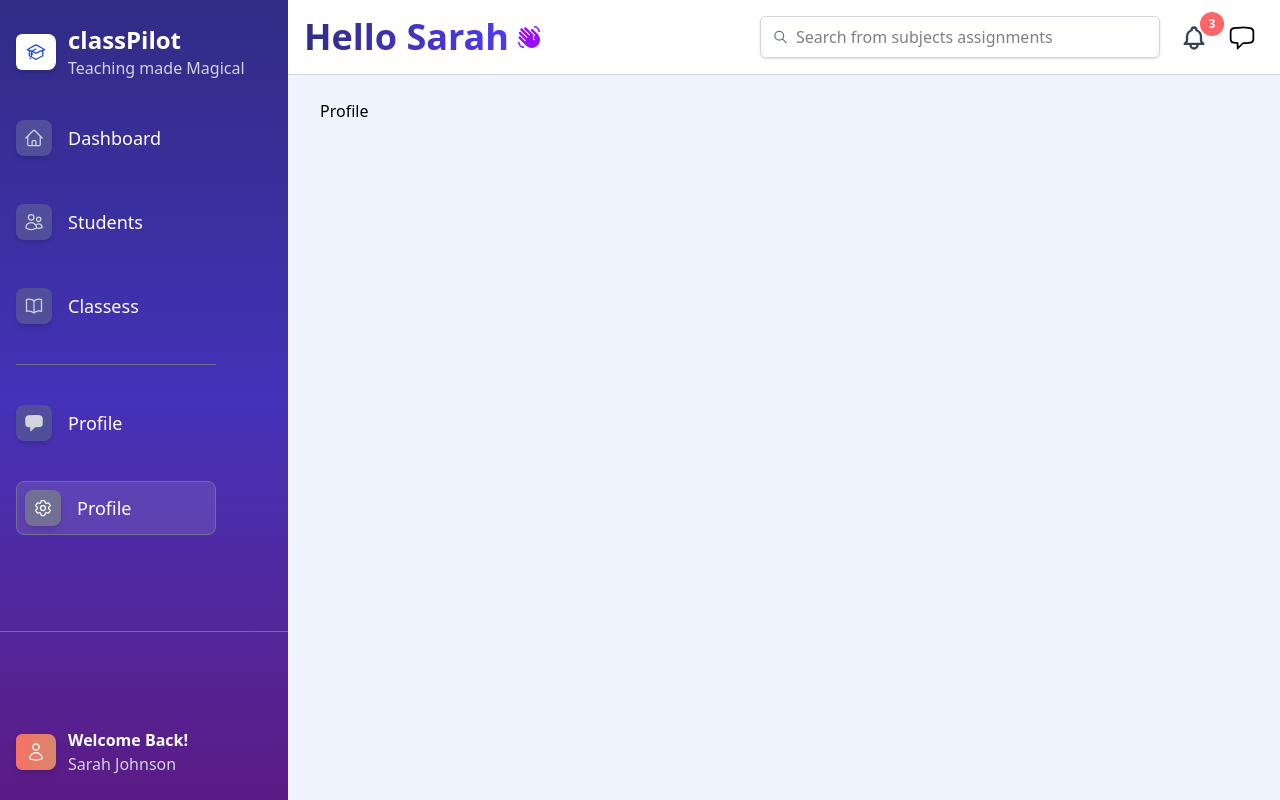
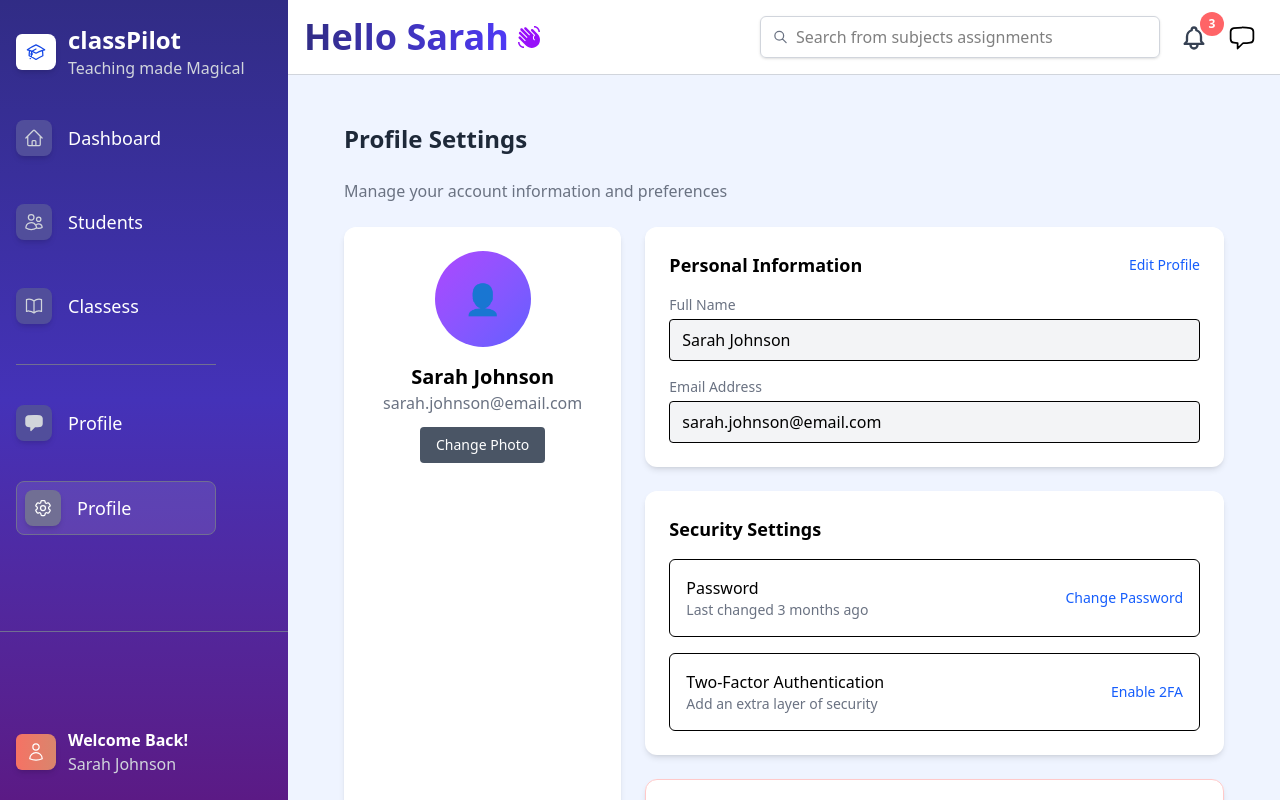
Before and after one commit to shukri-mo/Class_Pilot_Demo, a React (Vite) app: page /profile in a window 1280 px wide. Built offline with nearby package versions, Linux system fonts and the light colour scheme.

Commit message:
addedd profile  content

```diff
--- a/src/pages/Profile.jsx
+++ b/src/pages/Profile.jsx
@@ -1,11 +1,84 @@
-import React from 'react'
-
 function Profile() {
   return (
-    <div>
-      <h1>Profile</h1>
+    <div className="p-6 w-full space-y-6">
+      <h1 className="text-2xl font-bold text-gray-800">Profile Settings</h1>
+      <p className="text-gray-500">Manage your account information and preferences</p>
+
+      <div className="grid grid-cols-1 lg:grid-cols-3 gap-6 mt-6">
+        {/* Left: Avatar and Name */}
+        <div className="bg-white rounded-xl shadow-md p-6 flex flex-col items-center text-center">
+          <div className="w-24 h-24 rounded-full bg-gradient-to-br from-purple-500 to-indigo-500 flex items-center justify-center text-white text-3xl font-bold">
+            <span>👤</span>
+          </div>
+          <h2 className="mt-4 text-xl font-semibold">Sarah Johnson</h2>
+          <p className="text-gray-500">sarah.johnson@email.com</p>
+          <button className="mt-3 px-4 py-2 text-sm text-white bg-gray-600 rounded hover:bg-gray-700">
+            Change Photo
+          </button>
+        </div>
+
+        {/* Right side content */}
+        <div className="lg:col-span-2 space-y-6">
+          {/* Personal Info */}
+          <div className="bg-white rounded-xl shadow-md p-6 space-y-4">
+            <div className="flex justify-between items-center">
+              <h3 className="text-lg font-semibold">Personal Information</h3>
+              <button className="text-sm text-blue-600 hover:underline">Edit Profile</button>
+            </div>
+            <div>
+              <label className="block text-sm text-gray-500 mb-1">Full Name</label>
+              <input
+                type="text"
+                value="Sarah Johnson"
+                disabled
+                className="w-full border rounded px-3 py-2 bg-gray-100"
+              />
+            </div>
+            <div>
+              <label className="block text-sm text-gray-500 mb-1">Email Address</label>
+              <input
+                type="email"
+                value="sarah.johnson@email.com"
+                disabled
+                className="w-full border rounded px-3 py-2 bg-gray-100"
+              />
+            </div>
+          </div>
+
+          {/* Security Settings */}
+          <div className="bg-white rounded-xl shadow-md p-6 space-y-4">
+            <h3 className="text-lg font-semibold">Security Settings</h3>
+            <div className="flex justify-between items-center border p-4 rounded-md">
+              <div>
+                <p className="font-medium">Password</p>
+                <p className="text-sm text-gray-500">Last changed 3 months ago</p>
+              </div>
+              <button className="text-sm text-blue-600 hover:underline">Change Password</button>
+            </div>
+            <div className="flex justify-between items-center border p-4 rounded-md">
+              <div>
+                <p className="font-medium">Two-Factor Authentication</p>
+                <p className="text-sm text-gray-500">Add an extra layer of security</p>
+              </div>
+              <button className="text-sm text-blue-600 hover:underline">Enable 2FA</button>
+            </div>
+          </div>
+
+          {/* Account Management */}
+          <div className="bg-white rounded-xl shadow-md p-6 border border-red-200">
+            <h3 className="text-lg font-semibold text-red-600 mb-2">Delete Account</h3>
+            <p className="text-sm text-red-500 mb-4">
+              Permanently delete your account and all associated data. This action cannot be undone.
+            </p>
+            <button className="bg-red-600 text-white px-4 py-2 rounded hover:bg-red-700">
+              Delete Account
+            </button>
+          </div>
+        </div>
+      </div>
     </div>
-  )
+  );
 }
 
+
 export default Profile
```
